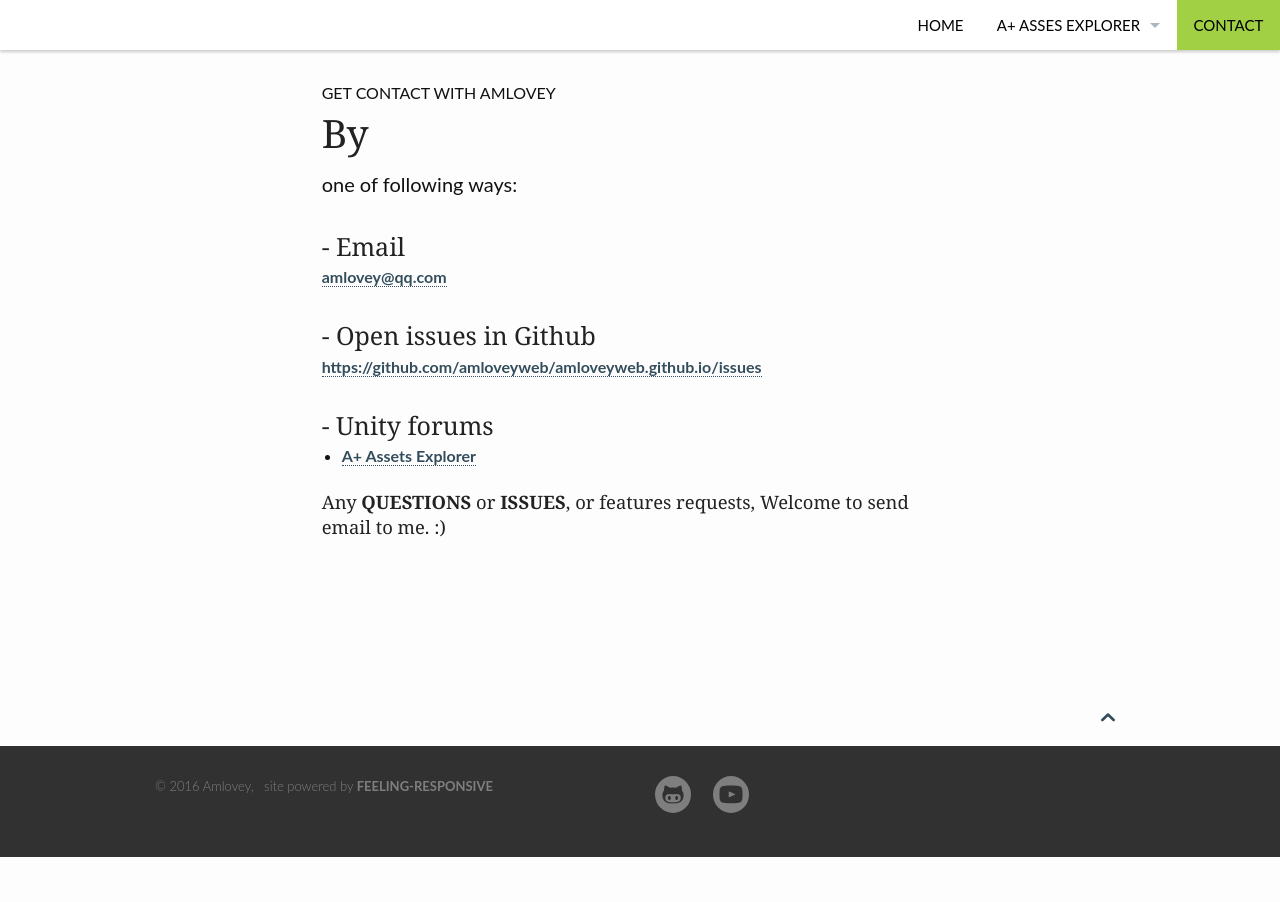
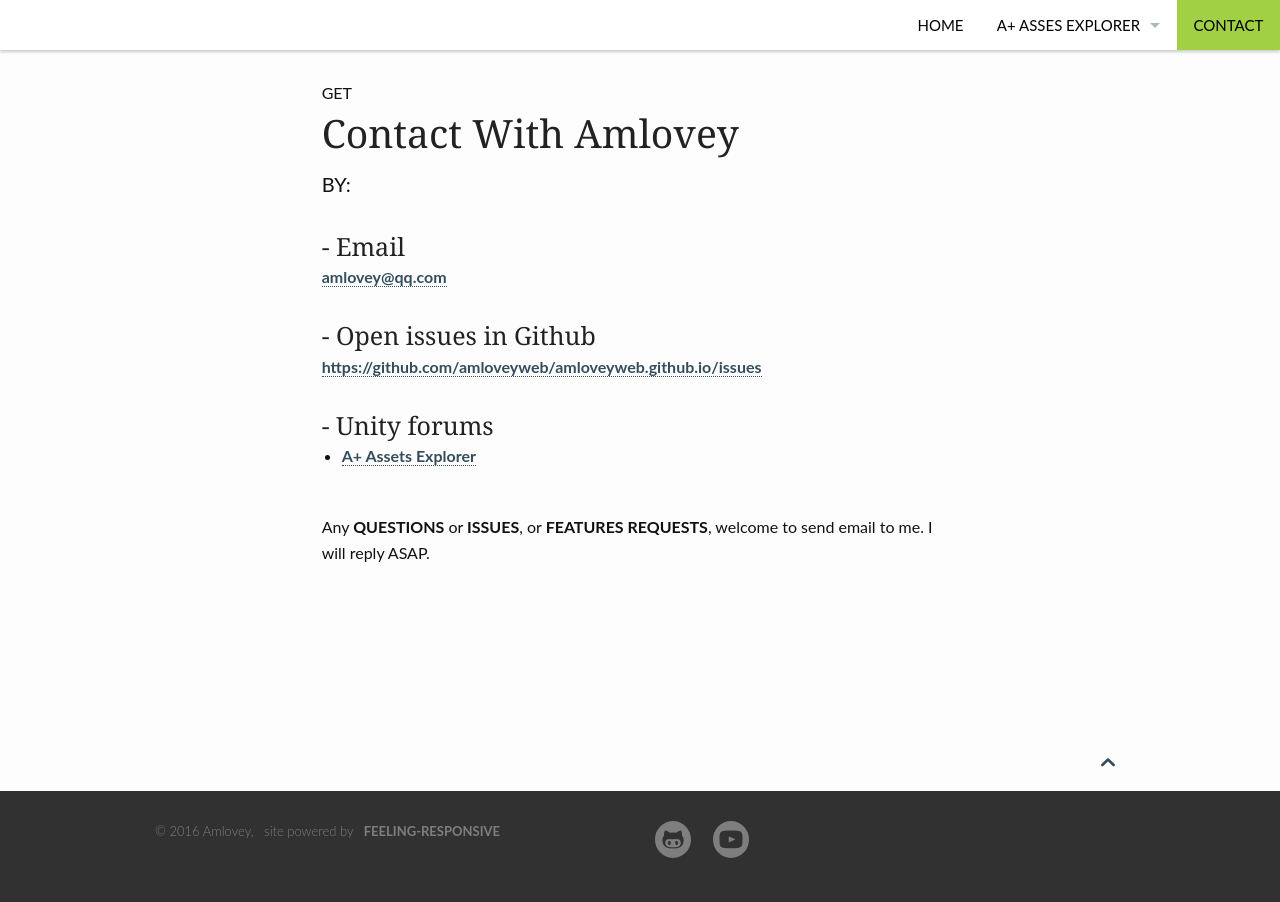
Before and after one commit to amloveyweb/amloveyweb.github.io, a Jekyll site: the page built from pages/contact.md, in a window 1280 px wide. Built offline with Jekyll 4.4.1, drawn with Linux system fonts in a browser that asks for light colours.

Commit message:
update contact

```diff
--- a/_includes/_footer.html
+++ b/_includes/_footer.html
@@ -11,7 +11,7 @@
           <section id="subfooter-left" class="b30 small-12 medium-6 columns credits">
             <p>
               <span>
-                © 2016 Amlovey, &nbsp;  site powered by
+                © 2016 Amlovey, &nbsp;  site powered by &nbsp;
               </span>
               <a href="https://github.com/Phlow/feeling-responsive" alt="Theme created by Phlow">feeling-responsive</a>
             </p>
--- a/pages/contact.md
+++ b/pages/contact.md
@@ -1,8 +1,8 @@
 ---
 layout: page
-title: "By"
-subheadline: "Get contact with Amlovey"
-teaser: "one of following ways:"
+title: "Contact With Amlovey"
+subheadline: "Get"
+teaser: "BY:"
 permalink: "/contact/"
 ---
 
@@ -18,4 +18,5 @@ permalink: "/contact/"
 
 * [A+ Assets Explorer](https://community.unity.com/t/403471)
 
-##### Any __QUESTIONS__ or __ISSUES__, or features requests, Welcome to send email to me. :)
+<br>
+Any __QUESTIONS__ or __ISSUES__, or __FEATURES REQUESTS__, welcome to send email to me. I will reply ASAP.
```
Also changed, not shown: _posts/2016-07-10 A+ Assets Explorer.md (deleted, +0 -35 lines).
